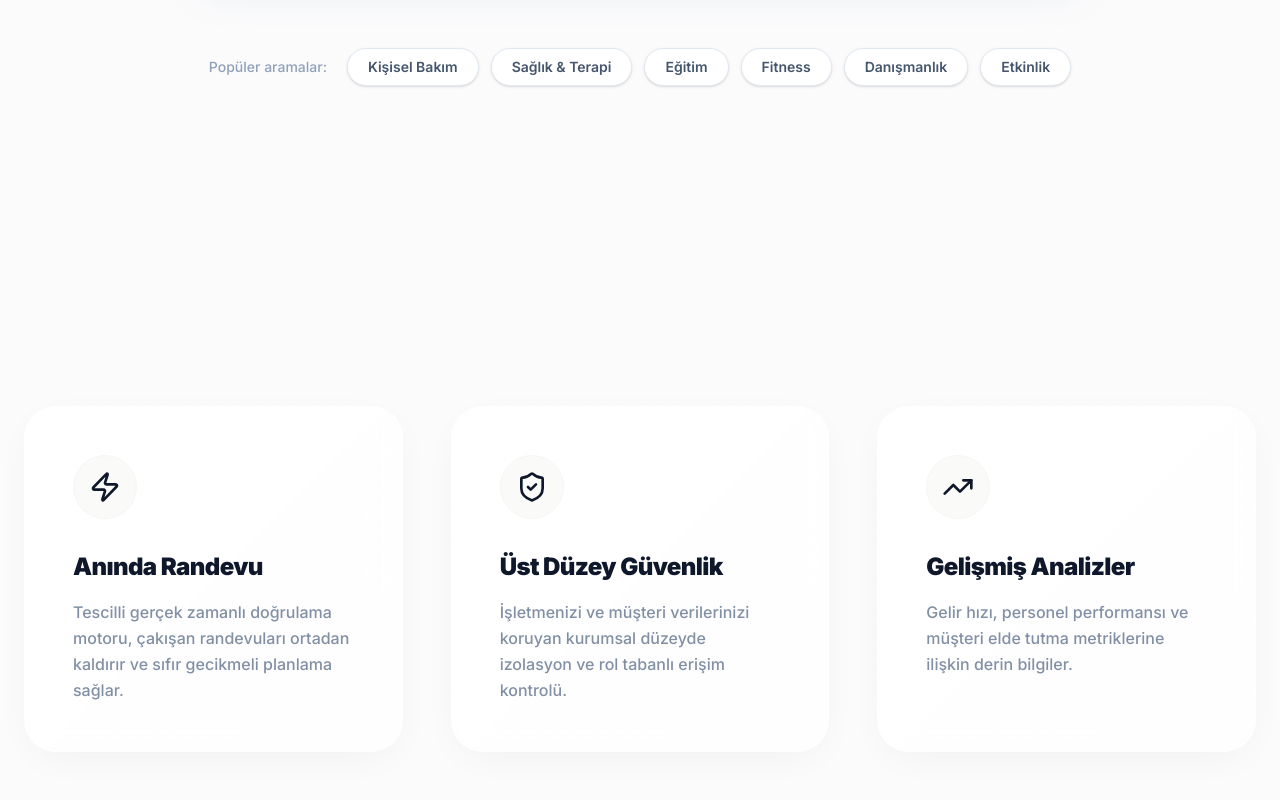
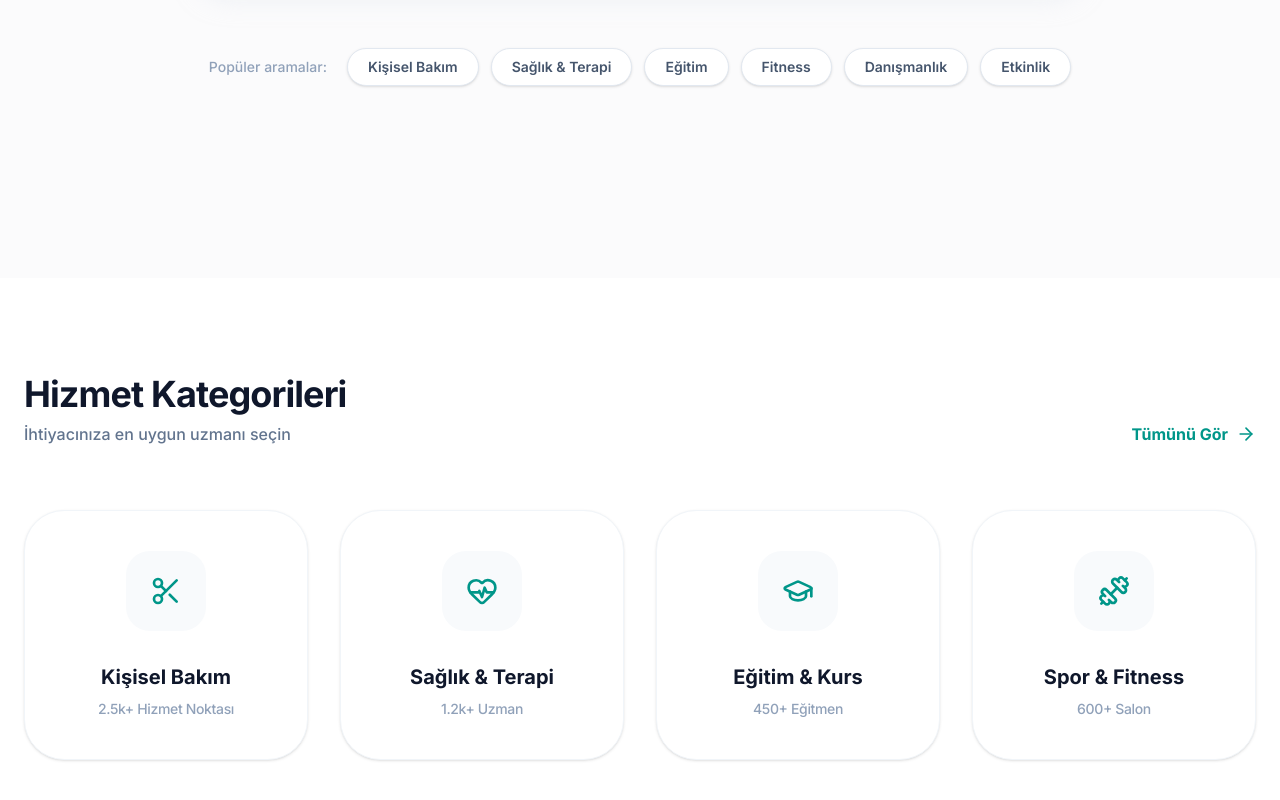
Before and after one commit to destecplanner/DestecPlanner1, a Next.js app in the folder frontend/: page / in a window 1280 px wide. Shown: the part 707-1507 px from the top of the page. Built offline with nearby package versions, Linux system fonts and the light colour scheme; no server answers.

Commit message:
style: redesign homepage category cards to match reference design

```diff
--- a/frontend/src/app/(public)/page.tsx
+++ b/frontend/src/app/(public)/page.tsx
@@ -3,7 +3,7 @@
 import { Button } from "@/components/ui/Button";
 import Link from "next/link";
 import { motion } from "framer-motion";
-import { Zap, ShieldCheck, TrendingUp, ArrowRight, Sparkles, Search, MapPin } from "lucide-react";
+import { Zap, ShieldCheck, TrendingUp, ArrowRight, Sparkles, Search, MapPin, Scissors, HeartPulse, GraduationCap, Dumbbell } from "lucide-react";
 
 export default function HomePage() {
   const popularSearches = [
@@ -87,24 +87,40 @@ export default function HomePage() {
         </motion.div>
       </section>
 
-      {/* Feature Grid */}
-      <section className="px-6 py-32 relative">
+      {/* Categories Section */}
+      <section className="px-6 py-24 relative bg-white">
         <div className="max-w-7xl mx-auto">
-          <div className="grid grid-cols-1 md:grid-cols-3 gap-12">
-            <FeatureCard
-              icon={<Zap className="w-8 h-8 text-primary" />}
-              title="Anında Randevu"
-              description="Tescilli gerçek zamanlı doğrulama motoru, çakışan randevuları ortadan kaldırır ve sıfır gecikmeli planlama sağlar."
+          <div className="flex items-end justify-between mb-16">
+            <div className="space-y-2">
+              <h2 className="text-4xl font-bold text-slate-900 tracking-tight">Hizmet Kategorileri</h2>
+              <p className="text-slate-500 font-medium">İhtiyacınıza en uygun uzmanı seçin</p>
+            </div>
+            <Link href="/explore" className="flex items-center gap-2 text-teal-600 font-bold hover:text-teal-700 transition-colors group">
+              Tümünü Gör
+              <ArrowRight className="w-5 h-5 group-hover:translate-x-1 transition-transform" />
+            </Link>
+          </div>
+
+          <div className="grid grid-cols-1 sm:grid-cols-2 lg:grid-cols-4 gap-8">
+            <CategoryCard
+              icon={<Scissors className="w-8 h-8 text-teal-600" />}
+              title="Kişisel Bakım"
+              subtext="2.5k+ Hizmet Noktası"
             />
-            <FeatureCard
-              icon={<ShieldCheck className="w-8 h-8 text-primary" />}
-              title="Üst Düzey Güvenlik"
-              description="İşletmenizi ve müşteri verilerinizi koruyan kurumsal düzeyde izolasyon ve rol tabanlı erişim kontrolü."
+            <CategoryCard
+              icon={<HeartPulse className="w-8 h-8 text-teal-600" />}
+              title="Sağlık & Terapi"
+              subtext="1.2k+ Uzman"
             />
-            <FeatureCard
-              icon={<TrendingUp className="w-8 h-8 text-primary" />}
-              title="Gelişmiş Analizler"
-              description="Gelir hızı, personel performansı ve müşteri elde tutma metriklerine ilişkin derin bilgiler."
+            <CategoryCard
+              icon={<GraduationCap className="w-8 h-8 text-teal-600" />}
+              title="Eğitim & Kurs"
+              subtext="450+ Eğitmen"
+            />
+            <CategoryCard
+              icon={<Dumbbell className="w-8 h-8 text-teal-600" />}
+              title="Spor & Fitness"
+              subtext="600+ Salon"
             />
           </div>
         </div>
@@ -129,18 +145,18 @@ export default function HomePage() {
   );
 }
 
-function FeatureCard({ icon, title, description }: { icon: React.ReactNode, title: string, description: string }) {
+function CategoryCard({ icon, title, subtext }: { icon: React.ReactNode, title: string, subtext: string }) {
   return (
     <motion.div
-      whileHover={{ y: -8 }}
-      className="p-12 glass-card border-stone-100 hover:border-primary/20 transition-all flex flex-col gap-8 shadow-xl hover:shadow-2xl"
+      whileHover={{ y: -10, scale: 1.02 }}
+      className="p-10 bg-white rounded-[2.5rem] border border-slate-100 transition-all flex flex-col items-center text-center gap-8 shadow-sm hover:shadow-xl group cursor-pointer"
     >
-      <div className="w-16 h-16 bg-stone-50 rounded-[2rem] flex items-center justify-center border border-stone-100 group-hover:scale-110 transition-transform">
+      <div className="w-20 h-20 bg-slate-50 rounded-3xl flex items-center justify-center group-hover:bg-teal-50 transition-colors">
         {icon}
       </div>
-      <div>
-        <h3 className="text-2xl font-black text-slate-900 mb-4 tracking-tight">{title}</h3>
-        <p className="text-slate-500 text-base leading-relaxed font-medium opacity-80">{description}</p>
+      <div className="space-y-2">
+        <h3 className="text-xl font-bold text-slate-900">{title}</h3>
+        <p className="text-slate-400 font-medium text-sm tracking-tight">{subtext}</p>
       </div>
     </motion.div>
   );
```
